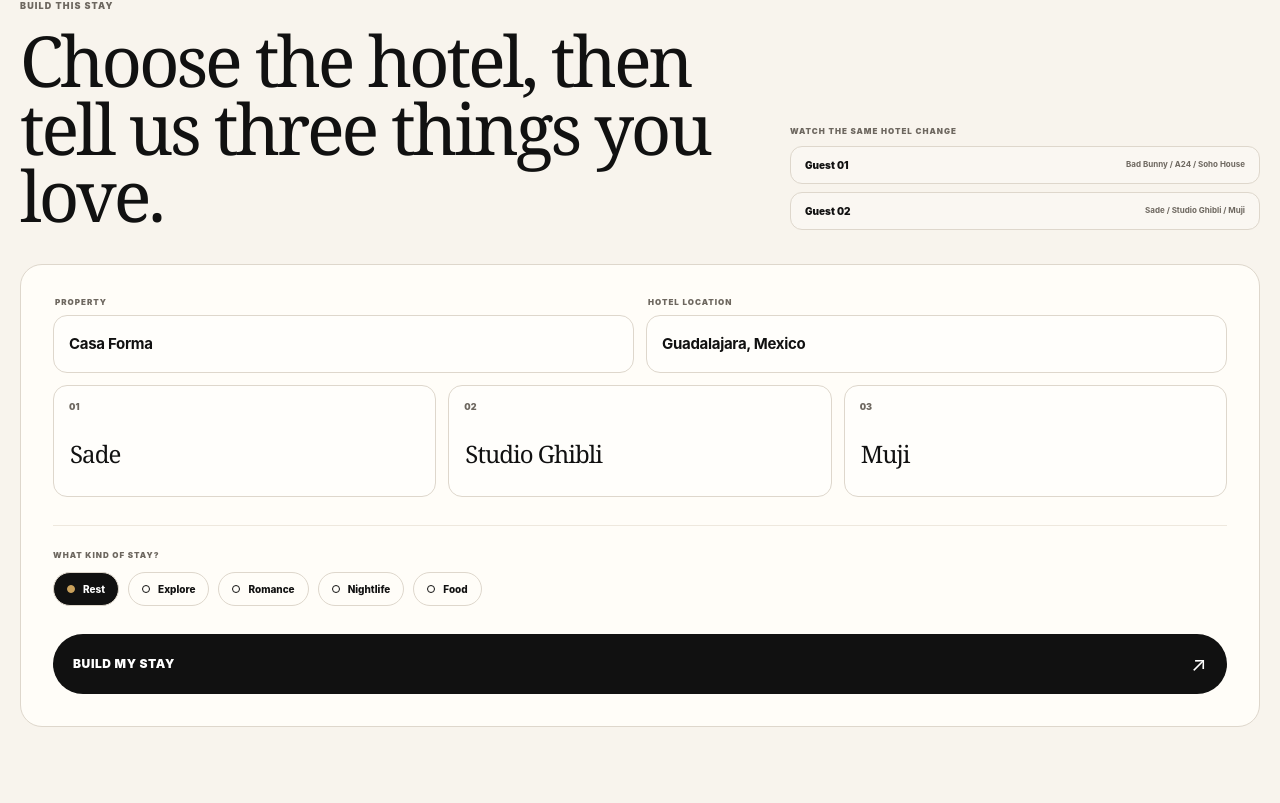
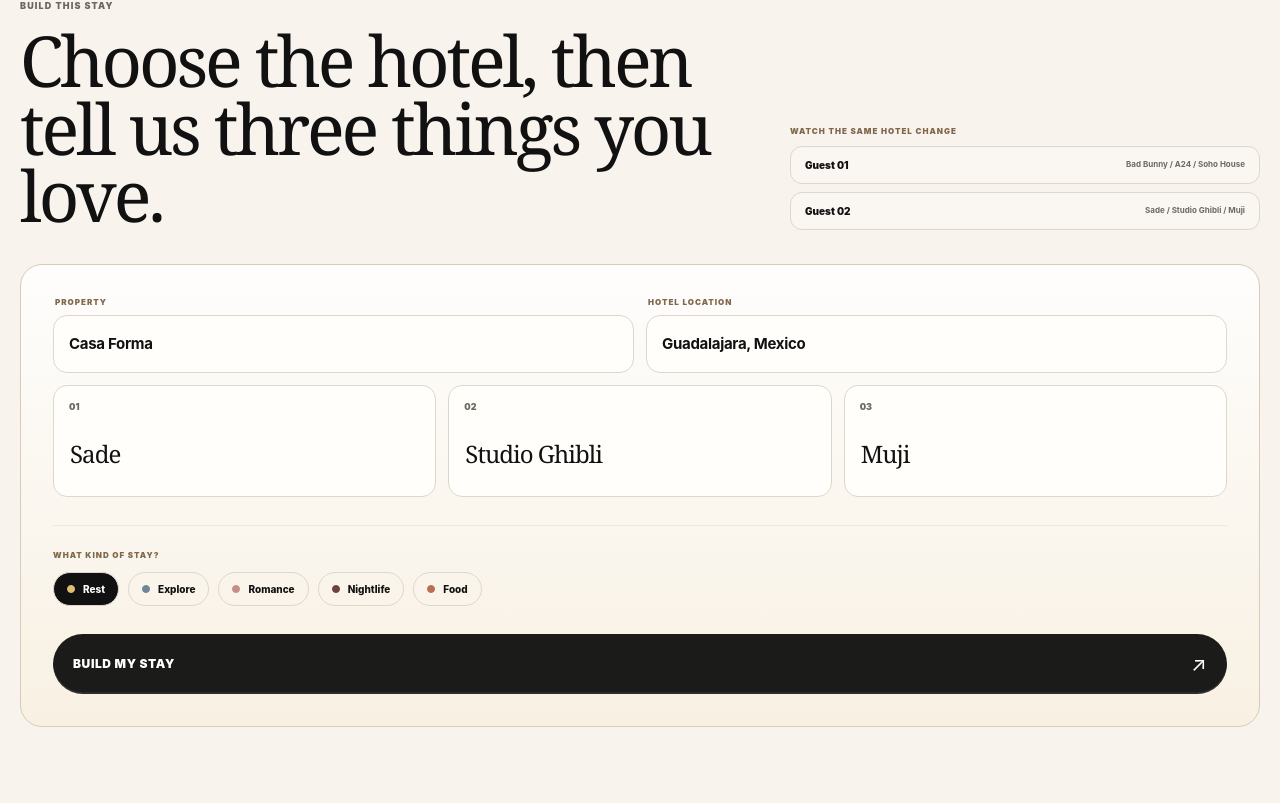
Before and after one commit to Broderickfowler/Taste, a Next.js app: page / in a window 1280 px wide. Shown: the part 857-1660 px from the top of the page. Built offline with nearby package versions, Linux system fonts and the light colour scheme.

Commit message:
add restrained hospitality color system

```diff
--- a/app/globals.css
+++ b/app/globals.css
@@ -1580,3 +1580,81 @@
     border-radius: 0 0 80px 0;
   }
 }
+
+
+/* Final presentation color pass */
+:root {
+  --sage: #7f8d72;
+  --terracotta: #b86f52;
+  --butter: #dfbd74;
+  --wine: #6f403d;
+  --sky: #6e8796;
+}
+
+.builderCard {
+  background:
+    linear-gradient(180deg, rgba(255,255,255,0.86), rgba(248,240,226,0.92));
+  border-color: #d8cbb8;
+}
+
+.propertyField > span,
+.intentBlock > span,
+.presetGroup > span {
+  color: #80684c;
+}
+
+.intent:nth-child(1) i { background: var(--sage); border-color: var(--sage); }
+.intent:nth-child(2) i { background: var(--sky); border-color: var(--sky); }
+.intent:nth-child(3) i { background: #c58e88; border-color: #c58e88; }
+.intent:nth-child(4) i { background: var(--wine); border-color: var(--wine); }
+.intent:nth-child(5) i { background: var(--terracotta); border-color: var(--terracotta); }
+
+.intent.activeIntent i {
+  background: var(--butter);
+  border-color: var(--butter);
+}
+
+.buildButton {
+  background: #1b1b19;
+  box-shadow: inset 0 -2px 0 rgba(255,255,255,0.08);
+}
+
+.momentCard:nth-child(2) { border-top: 5px solid var(--sky); }
+.momentCard:nth-child(3) { border-top: 5px solid var(--butter); }
+.momentCard:nth-child(4) { border-top: 5px solid var(--terracotta); }
+.momentCard:nth-child(5) { border-top: 5px solid var(--wine); }
+.momentCard:nth-child(6) { border-top: 5px solid var(--sage); }
+
+.featuredMoment {
+  border-top: 0;
+}
+
+.unexpectedStrip {
+  background: linear-gradient(135deg, #e7d2aa, #d8b071);
+}
+
+.domainProofGrid article:nth-child(1) { background: #eef1e9; }
+.domainProofGrid article:nth-child(2) { background: #f6eadf; }
+.domainProofGrid article:nth-child(3) { background: #f0ebe3; }
+.domainProofGrid article:nth-child(4) { background: #e9eef0; }
+.domainProofGrid article:nth-child(5) { background: #f1e8e6; }
+
+.profileLine {
+  color: #9f6e36;
+}
+
+.qlooMark {
+  background: #efe4cf;
+  border-color: #d9c7a8;
+}
+
+.presetButton:hover {
+  background: #6f403d;
+  border-color: #6f403d;
+}
+
+.staffPanel {
+  background:
+    radial-gradient(circle at 90% 0%, rgba(184,111,82,0.16), transparent 22rem),
+    #161615;
+}
```
